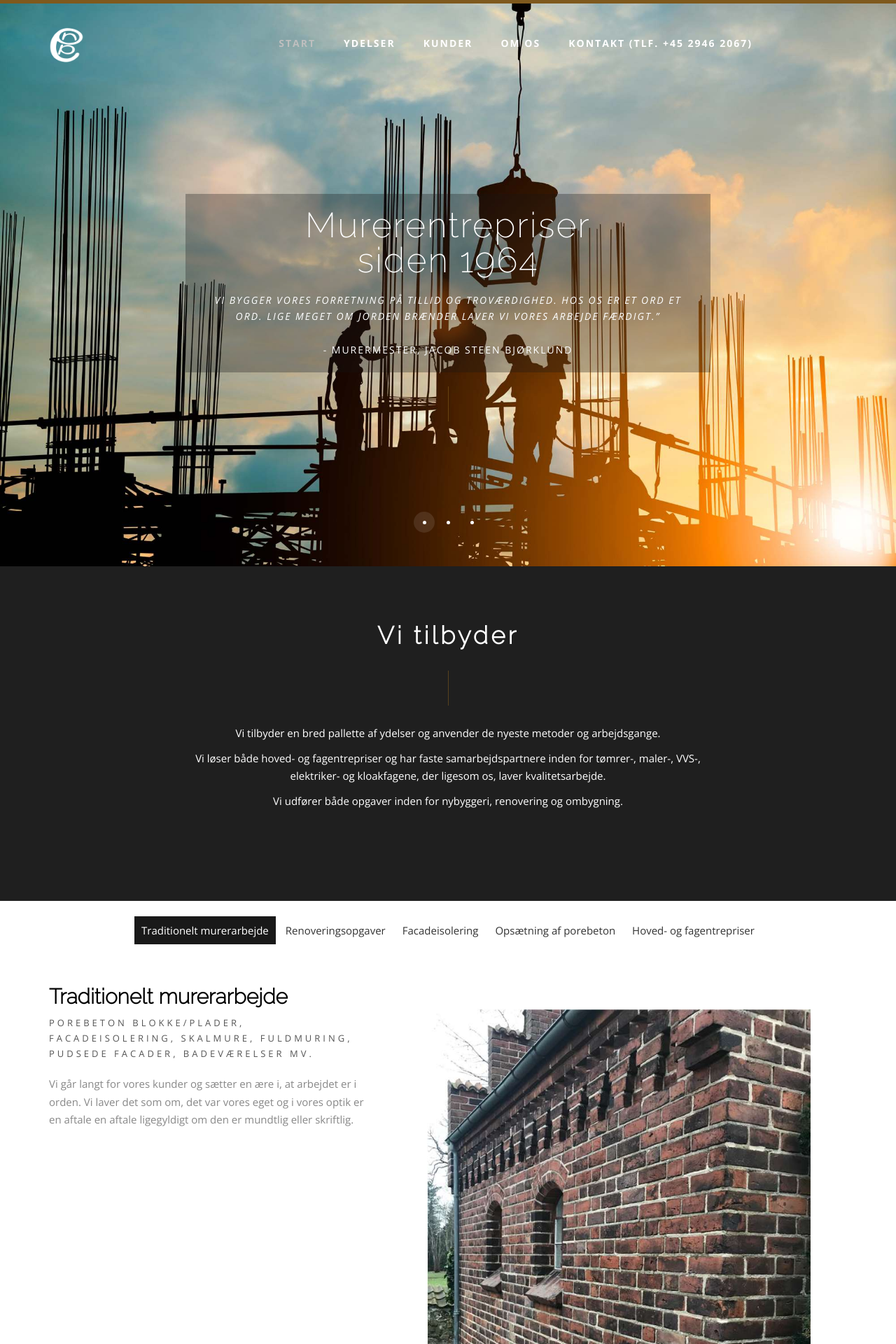
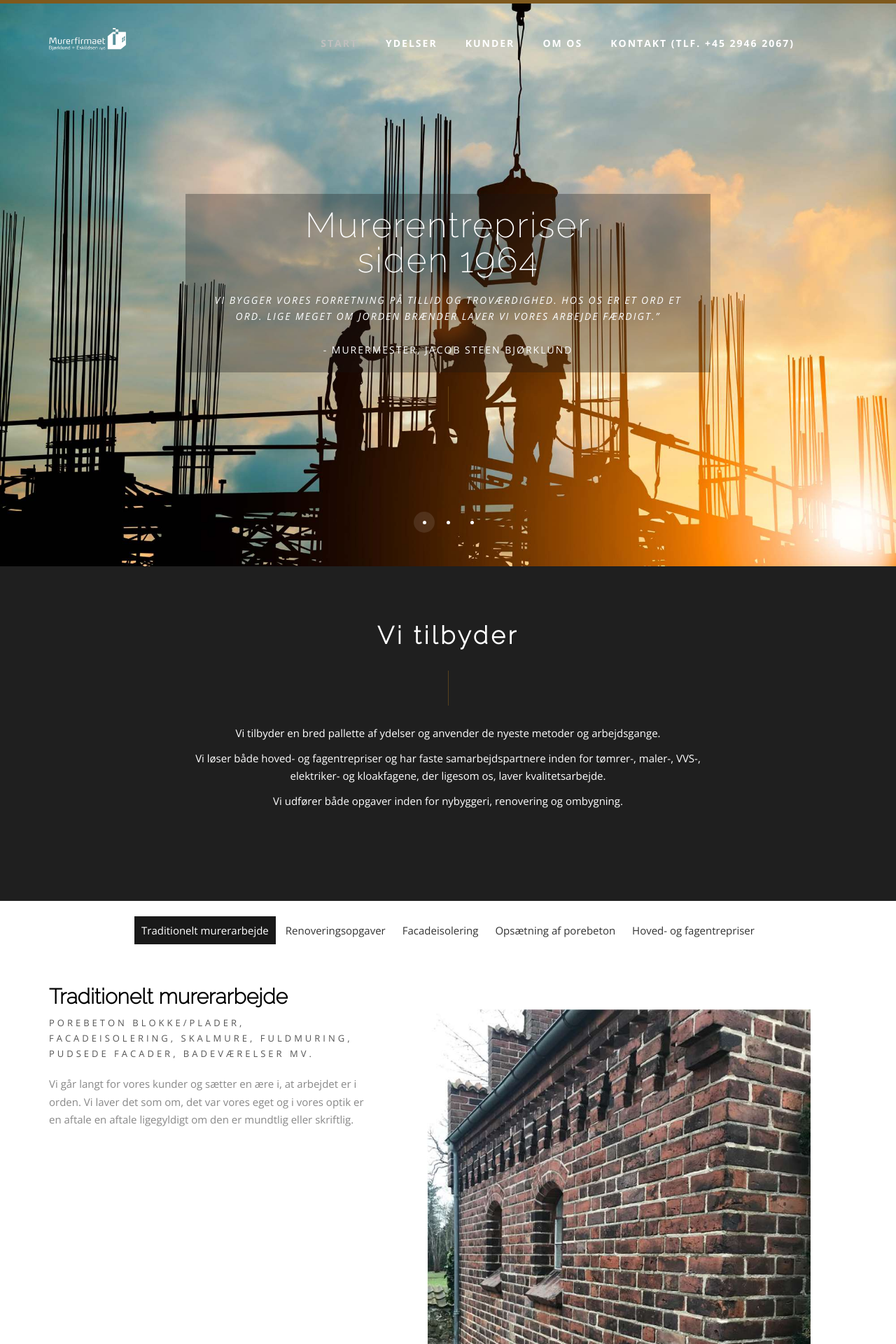
Before and after one commit to re-cph/murerfirmaet-bjoerklund, a Jekyll site: the page built from index.html, in a window 1280 px wide. Shown: the top 1920 px of the page at 70% size. Built offline with Jekyll 4.4.1, drawn with Linux system fonts in a browser that asks for light colours.

Commit message:
Content: Menu logo

```diff
--- a/css/style.css
+++ b/css/style.css
@@ -28,8 +28,8 @@ MEDIA QUERIES
 ------------------------------------------------------------*/
 
 .logo{
-    margin-top:28px;
-    width: 80px;
+    margin-top:20px;
+    width: 140px;
     }
 
 /*-----------------------------------------GENERAL SECTION--------------------------------------------------*/
```
Also changed, not shown: images/logo-white.png.
